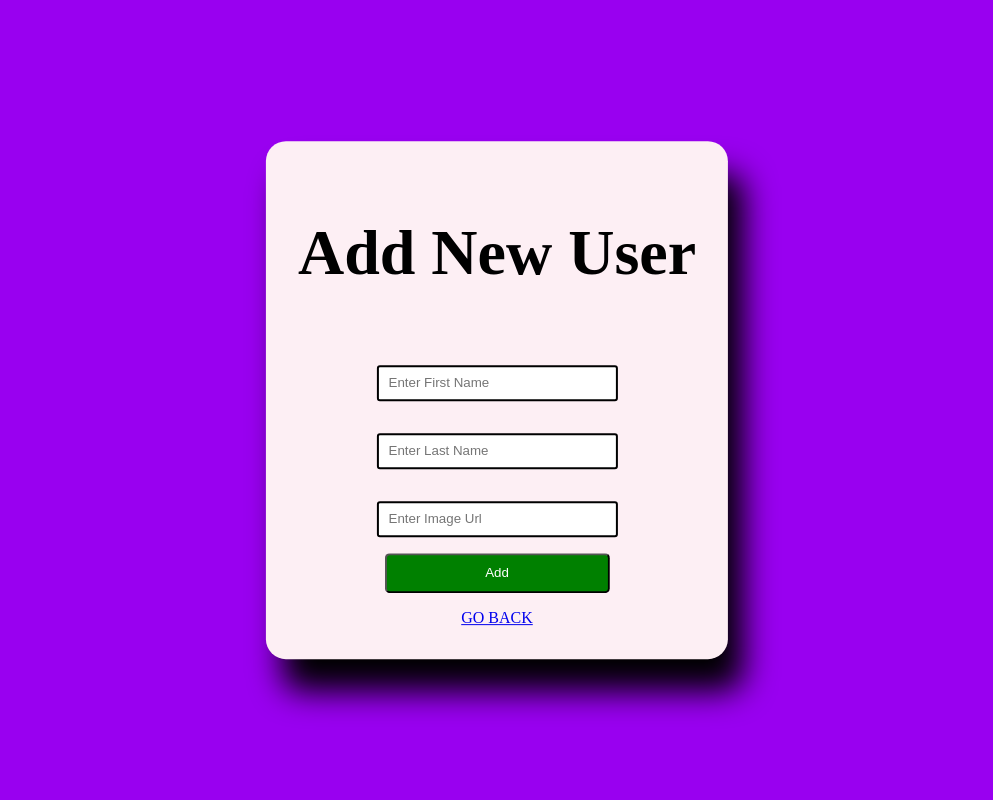
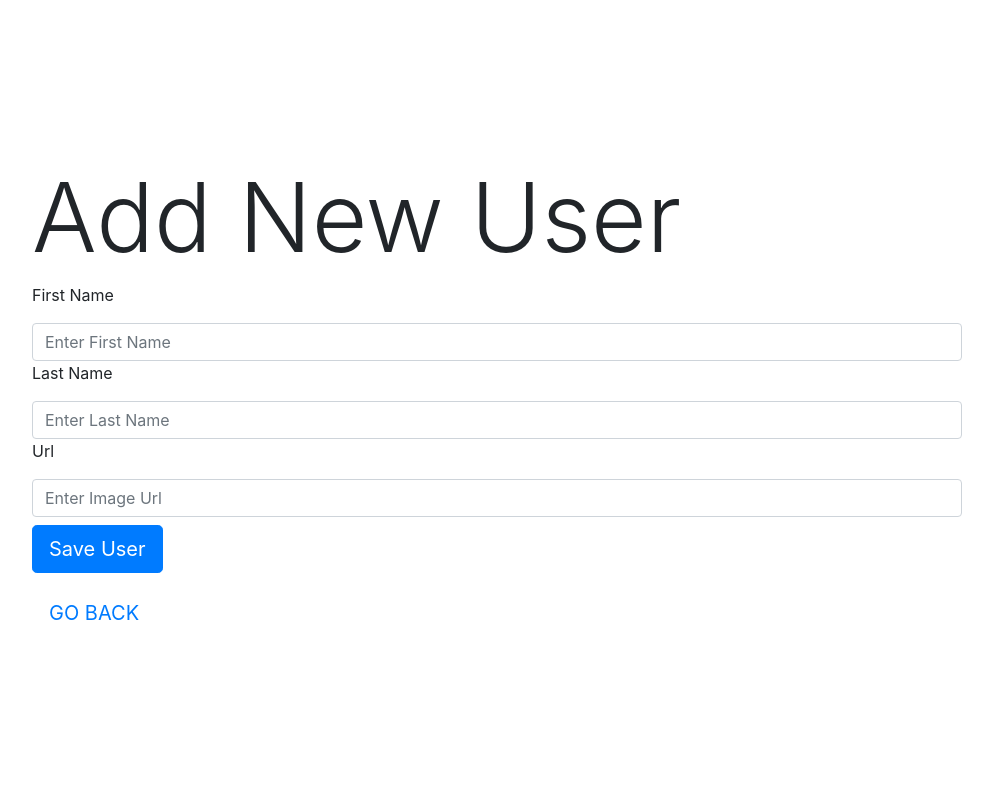
Before and after one commit to MeldinRadoncic/SQLAlchemy-intro-23.1, a Flask app: page /add-user in a window 1280 px wide. Shown: the whole page, without its empty margins (143-1136 px from the left). Run offline with Flask 2, Linux system fonts and the light colour scheme.

Commit message:
Adding Bootstap

```diff
--- a/static/app.css
+++ b/static/app.css
@@ -1,87 +1,4 @@
 body {
-    background:#9900F0;
-    margin:0;
-    padding: 0;
-    box-sizing: border-box;
+    padding:10rem;
+
 }
-
-/* main container for all pages */
-.main-container {
-    position: absolute;
-    top: 50%;
-    left: 50%;
-    transform: translate(-50%,-50%);
-    background-color: #FDEFF4;
-    min-width:30%;
-    padding: 2rem;
-    border-radius: 20px;
-    display: flex;
-    justify-content: center;
-    align-items: center;
-    flex-direction: column;
-    box-shadow:1rem 2rem 2rem #000;
-}
-
-h1 {
-    font-size:4rem;
-}
-
-ul li  {
-    list-style:none;
-}
-
-ul li a {
-    font-size:2rem;
-    color: #000;
-}
-
-button {
-    width: 100%;
-    height: 40px;
-    background-color: green;
-    color:white;
-    border-radius: 5px;
-    cursor: pointer;
-}
-
-/* ADD USER BUTTON */
-.btn-add-user {
-    width: 100px;
-    height: 30px;
-    background-color:blue;
-    color: white;
-    text-decoration: none;
-    display: flex;
-    justify-content: center;
-    align-items: center;
-    border-radius: 5px;
-}
-
-
-form {
-    display: flex;
-    justify-content: center;
-    align-items: center;
-    flex-direction:column;
-    padding: 1rem;
-}
-
-input {
-    width: 100%;
-    height: 30px;
-    border: 2px solid black;
-    margin:1rem;
-    padding-left: 10px;
-    border-radius: 3px;
-}
-
-.edit-delete-buttons form {
-    display: flex;
-    justify-content: center;
-    align-items: center;
-}
-
-.btn-delete {
-    background-color: red;
-    color: white;
-}
--- a/templates/add-user.html
+++ b/templates/add-user.html
@@ -2,14 +2,19 @@
 {% block title %} Add User {%endblock%}
 
 {% block content %}
-<h1>Add New User</h1>
+<h1 class="display-1">Add New User</h1>
 
 <form action="/add-user" method="POST">
-    <input type="text" name="first_name" placeholder="Enter First Name">
-    <input type="text" name="last_name" placeholder="Enter Last Name">
-    <input type="text" name="image_url" placeholder="Enter Image Url">
-    <button>Add</button>
+    <div class="form-group">
+    <label for="first">First Name</label>
+    <input type="text" id="first" class="form-control form-control-md mt-2" name="first_name" placeholder="Enter First Name">
+    <label for="last">Last Name</label>
+    <input type="text" id="last" class="form-control form-control-md mt-2" name="last_name" placeholder="Enter Last Name">
+    <label for="image">Url</label>
+    <input type="text" id="image" class="form-control form-control-md mt-2" name="image_url" placeholder="Enter Image Url">
+    <button class="btn btn-lg mt-2 btn-primary">Save User</button>
+</div>
 </form>
-<a class="btn-go-back" href="/">GO BACK</a>
+<a class="btn btn-white btn-lg" href="/">GO BACK</a>
 
 {% endblock %}
--- a/templates/base.html
+++ b/templates/base.html
@@ -5,10 +5,12 @@
     <meta http-equiv="X-UA-Compatible" content="IE=edge">
     <meta name="viewport" content="width=device-width, initial-scale=1.0">
     <link rel="stylesheet" href="static/app.css">
+    <link rel="stylesheet" href="https://cdn.jsdelivr.net/npm/bootstrap@4.1.3/dist/css/bootstrap.min.css" integrity="sha384-MCw98/SFnGE8fJT3GXwEOngsV7Zt27NXFoaoApmYm81iuXoPkFOJwJ8ERdknLPMO" crossorigin="anonymous">
     <title>{%block title%}{% endblock %}</title>
 </head>
 <body>
-<div class="main-container">
+<div class="container">
+
     {%block content%} {% endblock %}
 </div>
 
--- a/templates/home.html
+++ b/templates/home.html
@@ -2,14 +2,15 @@
 {% block title %} Users {%endblock%}
 
 {% block content%}
-<h1>USERS</h1>
+<h1 class="display-1">USERS</h1>
 
 <!-- List all the Users from DB on the Screen -->
+
 <ul>
     {% for u in users %}
     <li><a href="{{u.id}}">{{u.first_name}} {{u.last_name}}</a></li>
     {% endfor %}
 </ul>
 
-    <a class="btn-add-user" href="/add-user">Add User</a>
+    <a class="btn btn-primary btn-lg" href="/add-user">Add User</a>
 {% endblock %}
```
Also changed, not shown: templates/edit.html (+11 -6 lines), templates/user-info.html (+7 -7 lines).
